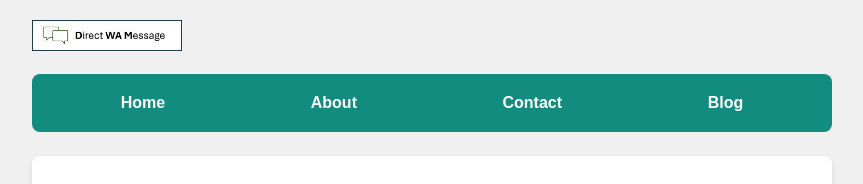
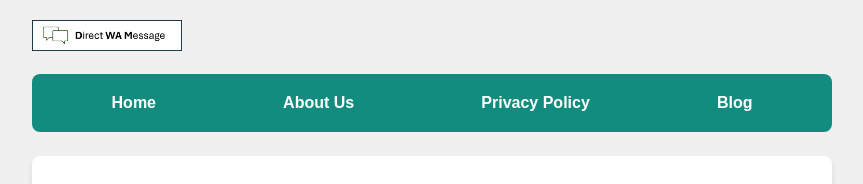
Before and after one commit to AnandkCode/whatsapp-direct-message, a plain HTML site: page blog/How to Use WhatsApp for Business without Saving Contacts.html in a window 1280 px wide. Shown: the top 184 px of the page, without its empty margins (208-1071 px from the left). Drawn offline with Linux system fonts and the light colour scheme.

Commit message:
Update How to Use WhatsApp for Business without Saving Contacts.html

```diff
--- a/blog/How to Use WhatsApp for Business without Saving Contacts.html
+++ b/blog/How to Use WhatsApp for Business without Saving Contacts.html
@@ -12,8 +12,8 @@
         <img src="../Logo.png" alt="Logo" class="logo"> <!-- Path to the logo -->
         <ul>
             <li><a href="../index.html">Home</a></li>
-            <li><a href="../about.html">About</a></li>
-            <li><a href="../privcy-policy.html">Contact</a></li>
+            <li><a href="../about.html">About Us</a></li>
+            <li><a href="../privcy-policy.html">Privacy Policy</a></li>
             <li><a href="../index.html">Blog</a></li>
         </ul>
     </nav>
```
